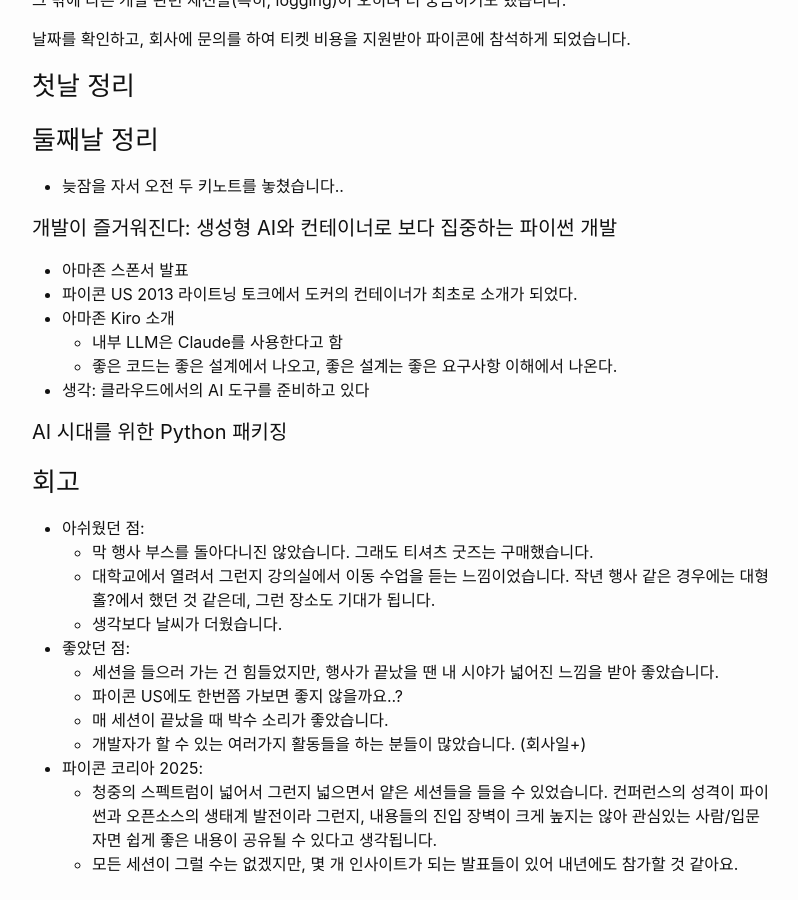
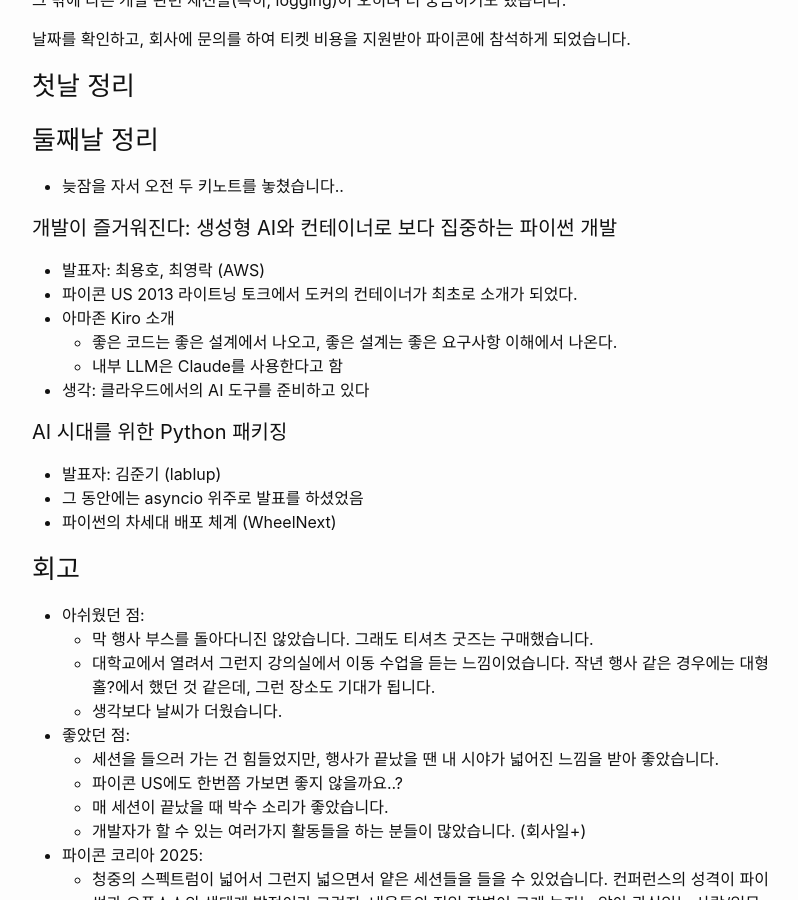
Before and after one commit to onnoo/onnoo.github.io, a Jekyll site: the page built from _posts/2025-08-28-pycon-korea-2025-후기.md, in a window 1280 px wide and 900 px high, scrolled down 979 px. Shown: the whole window, without its empty margins (238-1036 px from the left). Built offline with Jekyll 4.4.1, drawn with Linux system fonts in a browser that asks for light colours.

Commit message:
Update Blog “2025-08-28-pycon-korea-2025-후기”

```diff
--- a/_posts/2025-08-28-pycon-korea-2025-후기.md
+++ b/_posts/2025-08-28-pycon-korea-2025-후기.md
@@ -36,14 +36,18 @@ tags:
 
 
 #### 개발이 즐거워진다: 생성형 AI와 컨테이너로 보다 집중하는 파이썬 개발
-- 아마존 스폰서 발표
+- 발표자: 최용호, 최영락 (AWS)
 - 파이콘 US 2013 라이트닝 토크에서 도커의 컨테이너가 최초로 소개가 되었다.
 - 아마존 Kiro 소개
+  - 좋은 코드는 좋은 설계에서 나오고, 좋은 설계는 좋은 요구사항 이해에서 나온다.
   - 내부 LLM은 Claude를 사용한다고 함
-  - 좋은 코드는 좋은 설계에서 나오고, 좋은 설계는 좋은 요구사항 이해에서 나온다.
 - 생각: 클라우드에서의 AI 도구를 준비하고 있다
 
 #### AI 시대를 위한 Python 패키징
+- 발표자: 김준기 (lablup)
+- 그 동안에는 asyncio 위주로 발표를 하셨었음
+- 파이썬의 차세대 배포 체계 (WheelNext)
+
 
 
 ### 회고
```
